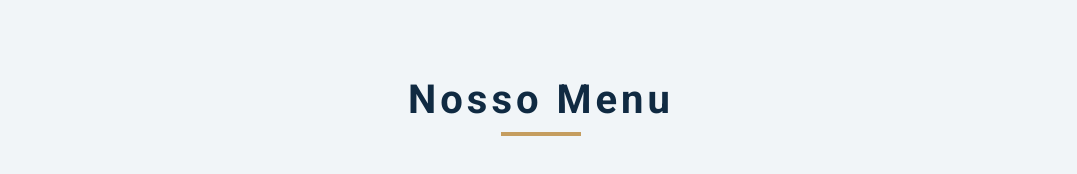
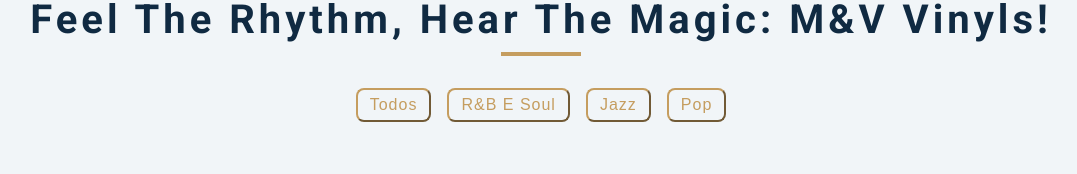
Before and after one commit to nicolekiyan/MV, a plain HTML site: page index.html in a window 1280 px wide. Shown: the whole page, without its empty margins (99-1176 px from the left). Drawn offline with Linux system fonts and the light colour scheme.

Commit message:
Update index.html

```diff
--- a/index.html
+++ b/index.html
@@ -2,39 +2,35 @@
   <head>
     <meta charset="UTF-8" />
     <meta name="viewport" content="width=device-width, initial-scale=1.0" />
-    <title>Menu</title>
-    <!-- font-awesome -->
+    <title>M&V</title>
+
     <link
       rel="stylesheet"
       href="https://cdnjs.cloudflare.com/ajax/libs/font-awesome/5.14.0/css/all.min.css"
     />
-    <!-- styles -->
+
     <link rel="stylesheet" href="style.css" />
   </head>
   <body>
-    <section class="menu">
-      <!-- title -->
+    <section class="slogan">
+
       <div class="title">
-        <h2>Nosso Menu</h2>
+        <h2>Feel the Rhythm, Hear the Magic: M&V Vinyls!</h2>
         <div class="underline"></div>
       </div>
-      <!-- filter buttons -->
+
       <div class="btn-container">
-        <!-- <button type="button" class="filter-btn" data-id="todos">todos</button>
-        <button type="button" class="filter-btn" data-id="cafedamanha">
-          cafedamanha
-        </button>
-        <button type="button" class="filter-btn" data-id="almoco">almoco</button>
-        <button type="button" class="filter-btn" data-id="shakes">
-          shakes
-        </button> -->
+         <button type="button" class="filter-btn" data-id="todos">todos</button>
+        <button type="button" class="filter-btn" data-id="rbsoul">R&B e Soul</button>
+        <button type="button" class="filter-btn" data-id="jazz">Jazz</button>
+        <button type="button" class="filter-btn" data-id="pop">Pop </button>
       </div>
-      <!-- menu items -->
+
       <div class="section-center">
 
       </div>
     </section>
-    <!-- javascript -->
+
     <script src="app.js"></script>
   </body>
 </html>
```
